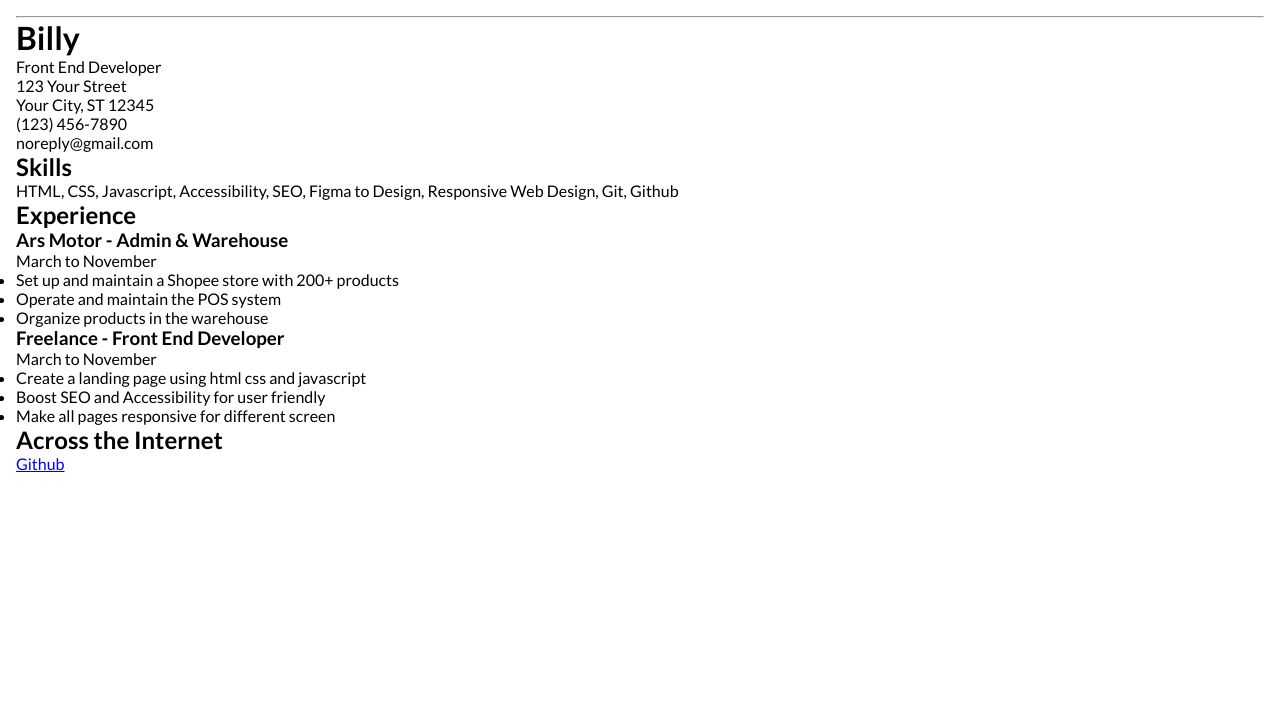
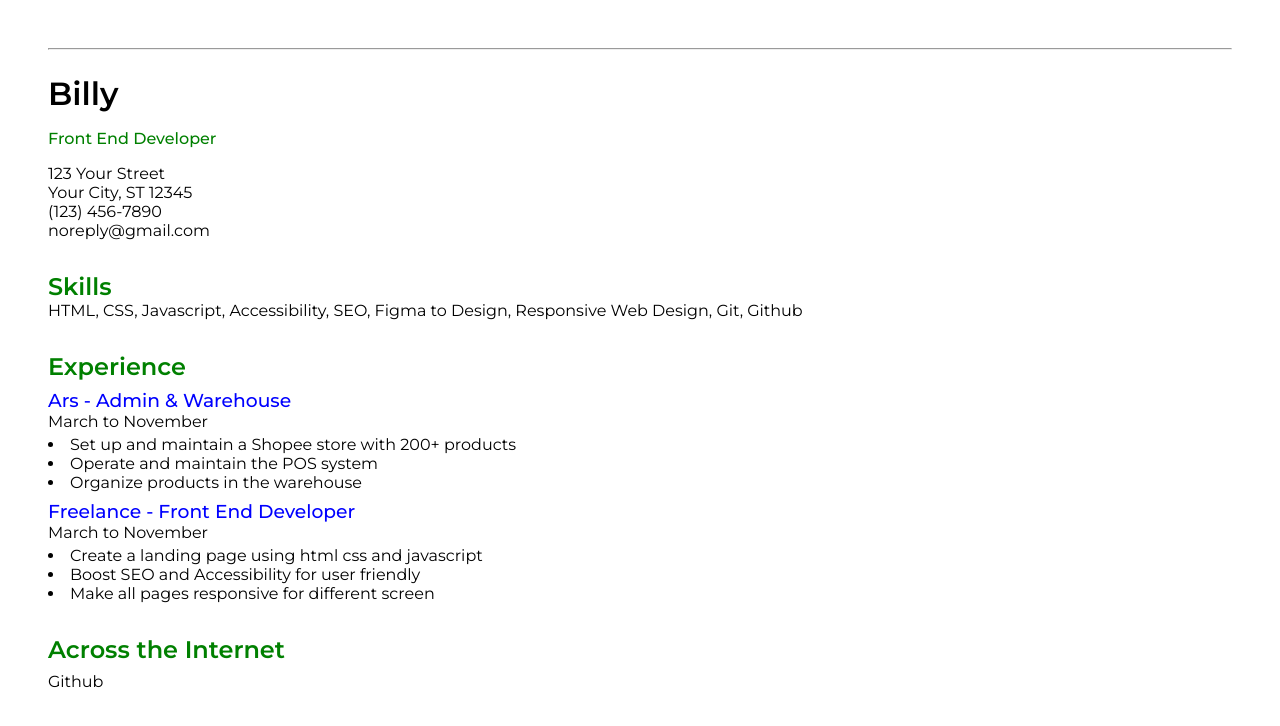
Before and after one commit to ardnbilly/single-page-cv, a plain HTML site: page index.html in a window 1280 px wide. Drawn offline with Linux system fonts and the light colour scheme.

Commit message:
Finish styling entire pages

```diff
--- a/index.html
+++ b/index.html
@@ -1,21 +1,23 @@
-<!doctype html>
+<!DOCTYPE html>
 <html lang="en">
   <head>
     <meta charset="UTF-8" />
     <meta name="viewport" content="width=device-width, initial-scale=1.0" />
     <meta http-equiv="X-UA-Compatible" content="ie=edge" />
     <title>Billy - Front End Developer | CV</title>
+
     <link rel="preconnect" href="https://fonts.googleapis.com" />
     <link rel="preconnect" href="https://fonts.gstatic.com" crossorigin />
 
-        <!-- Lato font -->
+    <!-- Montserrat font -->
     <link rel="preconnect" href="https://fonts.googleapis.com" />
     <link rel="preconnect" href="https://fonts.gstatic.com" crossorigin />
     <link
-            href="https://fonts.googleapis.com/css2?family=Lato:ital,wght@0,100;0,300;0,400;0,700;0,900;1,100;1,300;1,400;1,700;1,900&display=swap"
+      href="https://fonts.googleapis.com/css2?family=Montserrat:ital,wght@0,100..900;1,100..900&display=swap"
       rel="stylesheet"
     />
 
+    <!-- Css -->
     <link rel="stylesheet" href="./style.css" type="text/css" media="all" />
   </head>
   <body>
@@ -34,20 +36,17 @@
       <section class="skill">
         <h2>Skills</h2>
         <p>
-                    HTML, CSS, Javascript, Accessibility, SEO, Figma to Design,
-                    Responsive Web Design, Git, Github
+          HTML, CSS, Javascript, Accessibility, SEO, Figma to Design, Responsive
+          Web Design, Git, Github
         </p>
       </section>
       <section class="experience">
         <h2>Experience</h2>
         <div class="jobs-info">
-                    <h3 class="job-title">Ars Motor - Admin & Warehouse</h3>
+          <h3 class="job-title">Ars - Admin & Warehouse</h3>
           <p class="long-work">March to November</p>
           <ul class="responsibilities">
-                        <li>
-                            Set up and maintain a Shopee store with 200+
-                            products
-                        </li>
+            <li>Set up and maintain a Shopee store with 200+ products</li>
             <li>Operate and maintain the POS system</li>
             <li>Organize products in the warehouse</li>
           </ul>
@@ -56,9 +55,7 @@
           <h3 class="job-title">Freelance - Front End Developer</h3>
           <p class="long-work">March to November</p>
           <ul class="responsibilities">
-                        <li>
-                            Create a landing page using html css and javascript
-                        </li>
+            <li>Create a landing page using html css and javascript</li>
             <li>Boost SEO and Accessibility for user friendly</li>
             <li>Make all pages responsive for different screen</li>
           </ul>
--- a/style.css
+++ b/style.css
@@ -1,14 +1,77 @@
 :root {
-    --font-global: "Lato", serif;
+  --font-global: "Montserrat", sans-serif;
+  --green: green;
+  --blue: blue;
 }
 
 * {
-    margin: 0;
-    padding: 0;
-    box-sizing: border-box;
+  margin: 0;
+  padding: 0;
+  box-sizing: border-box;
 }
 
 body {
-    font-family: var(--font-global);
-    padding: 1rem;
+  font-family: var(--font-global);
+  padding: 3rem;
 }
+
+hr {
+  margin-block-end: 1.5rem;
+}
+
+header .full-name {
+  font-weight: 600;
+  margin-block-end: 1rem;
+}
+
+header .role {
+  color: var(--green);
+  font-weight: 500;
+  margin-block-end: 1rem;
+}
+
+header .addres-info {
+  margin-block-end: 2rem;
+}
+
+section {
+  margin-block-end: 2rem;
+}
+
+h2 {
+  color: var(--green);
+  font-weight: 550;
+}
+
+h3 {
+  color: var(--blue);
+  font-weight: 500;
+}
+
+.experience .jobs-info {
+  margin-block-start: 0.5rem;
+  margin-block-end: 0.5rem;
+}
+
+.responsibilities {
+  margin-block-start: 0.25rem;
+}
+
+.responsibilities li {
+  list-style-position: inside;
+}
+
+.contact-links {
+  margin-block-start: 0.5rem;
+}
+
+.contact-links a {
+  text-decoration: none;
+  color: black;
+  transition: all 0.25s;
+}
+
+.contact-links a:hover {
+  color: blue;
+  text-decoration: underline;
+}
```
Lines whose indentation alone changed are shown as unchanged.
